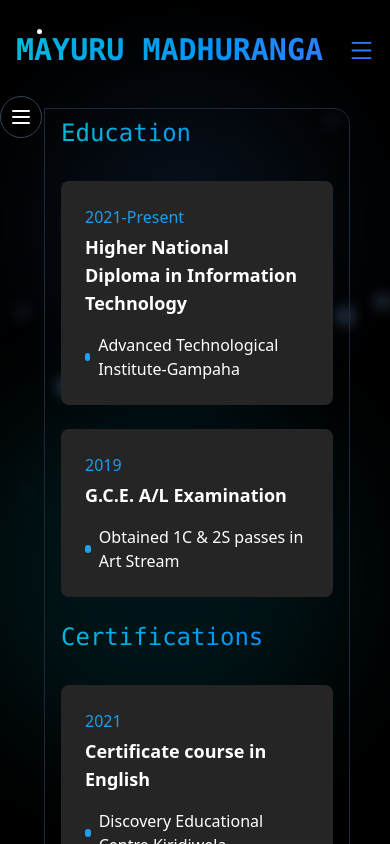
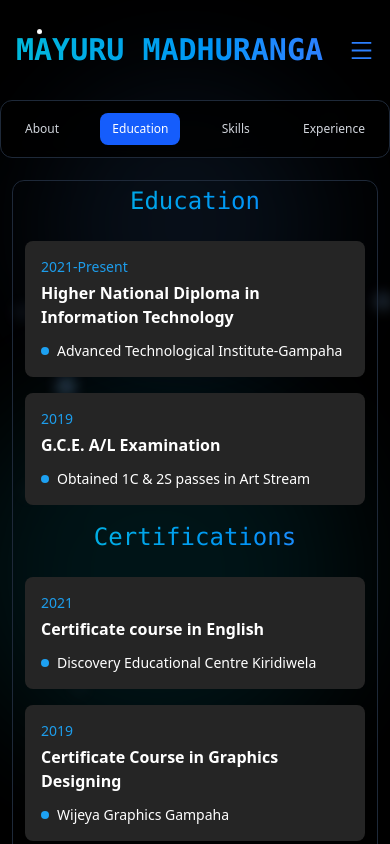
Before and after one commit to Mayuru0/Portfolio-Projcet--Next-Js, a Next.js app: page /about/education in a window 390 px wide. Shown: the top 844 px of the page. Built offline with nearby package versions, Linux system fonts and the light colour scheme.

Commit message:
sider bar and mobile responsive fix

```diff
--- a/src/Components/Common/NavBar.tsx
+++ b/src/Components/Common/NavBar.tsx
@@ -1,45 +1,73 @@
-'use client';
+"use client";
 
-import React, { useState } from 'react';
-import { AiOutlineClose, AiOutlineMenu } from 'react-icons/ai';
-import Link from 'next/link';
-import { usePathname } from 'next/navigation';
-import Head from 'next/head';
+import React, { useState, useEffect } from "react";
+import { AiOutlineClose, AiOutlineMenu } from "react-icons/ai";
+import Link from "next/link";
+import { usePathname } from "next/navigation";
+import Head from "next/head";
 
 const Navbar: React.FC = () => {
   const [nav, setNav] = useState(false);
+  const [scrolled, setScrolled] = useState(false);
   const pathname = usePathname();
 
   const handleNav = () => {
     setNav(!nav);
   };
 
+  // Listen for scroll to change background color
+  useEffect(() => {
+    const handleScroll = () => {
+      if (window.scrollY > 50) {
+        setScrolled(true);
+      } else {
+        setScrolled(false);
+      }
+    };
+
+    window.addEventListener("scroll", handleScroll);
+
+    return () => {
+      window.removeEventListener("scroll", handleScroll);
+    };
+  }, []);
+
   const navLinks = [
-    { name: 'Home', path: '/' },
-    { name: 'Services', path: '/services' },
-    { name: 'About', path: '/about/aboutme' },
-    { name: 'Project', path: '/project' },
-    { name: 'Contact', path: '/contact' },
+    { name: "Home", path: "/" },
+    { name: "Services", path: "/services" },
+    { name: "About", path: "/about/aboutme" },
+    { name: "Project", path: "/project" },
+    { name: "Contact", path: "/contact" },
   ];
 
   return (
     <>
       <Head>
         <title>Home | Mayuru Maduranga</title>
-  <meta name="description" content="Welcome to my portfolio. I'm a full-stack developer passionate about building modern web applications." />
+        <meta
+          name="description"
+          content="Welcome to my portfolio. I'm a full-stack developer passionate about building modern web applications."
+        />
       </Head>
-    <div className='bg-black h-[100px] text-gray-400 max-w-[1200px] mx-auto flex justify-between items-center px-4'>
-      <h1 className='text-3xl font-bold primary font-mono'>
-        <Link href='/'>MAYURU MADHURANGA</Link>
+
+      <div
+        className={`sticky top-0 z-50 h-[100px] text-gray-400 max-w-[1200px] mx-auto flex justify-between items-center px-4 transition-all duration-300 ${
+          scrolled
+            ? " backdrop-blur-md rounded-b-lg"
+            : "bg-transparent"
+        }`}
+      >
+        <h1 className="text-3xl font-bold primary font-mono">
+          <Link href="/">MAYURU MADHURANGA</Link>
         </h1>
 
         {/* Desktop Navigation */}
-      <ul className='hidden md:flex'>
+        <ul className="hidden md:flex">
           {navLinks.map((link) => (
             <li
               key={link.name}
               className={`p-5 hover:text-blue-600 transition duration-300 ${
-              pathname === link.path ? 'text-blue-600 font-bold' : ''
+                pathname === link.path ? "text-blue-600 font-bold" : ""
               }`}
             >
               <Link href={link.path}>{link.name}</Link>
@@ -48,23 +76,28 @@ const Navbar: React.FC = () => {
         </ul>
 
         {/* Mobile Menu Icon */}
-      <div onClick={handleNav} className='block md:hidden cursor-pointer text-blue-500 '>
+        <div
+          onClick={handleNav}
+          className="block md:hidden cursor-pointer text-blue-500 "
+        >
           {nav ? <AiOutlineClose size={25} /> : <AiOutlineMenu size={25} />}
         </div>
 
         {/* Mobile Navigation */}
         <div
           className={`fixed h-full left-0 top-0 w-[60%] bg-black/90 z-20 ease-in-out duration-500 ${
-          nav ? 'left-0' : 'left-[-100%]'
+            nav ? "left-0" : "left-[-100%]"
           }`}
         >
-        <h1 className='text-3xl font-bold text-blue-500 m-4'>Mayuru Madhuranga</h1>
-        <ul className='pt-8 text-2xl'>
+          <h1 className="text-3xl font-bold text-blue-500 m-4">
+            Mayuru Madhuranga
+          </h1>
+          <ul className="pt-8 text-2xl">
             {navLinks.map((link) => (
               <li
                 key={link.name}
                 className={`p-5 hover:text-blue-600 transition duration-300 ${
-                pathname === link.path ? 'text-blue-600 font-bold' : ''
+                  pathname === link.path ? "text-blue-600 font-bold" : ""
                 }`}
               >
                 <Link href={link.path} onClick={() => setNav(false)}>
--- a/src/Components/about/AboutMe.tsx
+++ b/src/Components/about/AboutMe.tsx
@@ -4,54 +4,59 @@ import Image from "next/image";
 import React, { useEffect } from "react";
 import AOS from "aos";
 import "aos/dist/aos.css";
+
 export default function AboutMe() {
   useEffect(() => {
     AOS.init({
-      duration: 1000, // Animation duration in milliseconds
-      once: true, // Animation happens only once
-      easing: "ease-in-out", // Animation easing
+      duration: 1000,
+      once: true,
+      easing: "ease-in-out",
     });
   }, []);
+
   const personalInfo = {
     name: "Mayuru Madhuranga",
     age: 25,
-    from: "79,Maryland Wathurugama",
+    from: "No 79,Maryland Wathurugama",
     languages: ["Sinhala", "English"],
     interests: ["Programming", "Video Editing"],
     hobbies: ["Coding", "Gaming", "Videography", "Traveling"],
   };
 
   return (
-    <div className="min-h-screen bg-transparent border border-gray-800 rounded-r-2xl text-white flex flex-col p-4 md:p-8 lg:p-12 mt-2">
-      <div className="max-w-5xl mx-auto">
+    <div className="min-h-screen bg-transparent border border-gray-800 rounded-xl md:rounded-r-2xl text-white flex flex-col p-3 sm:p-6 md:p-8 lg:p-12 mt-20 md:mt-2 ">
+      <div className="max-w-5xl mx-auto w-full">
         {/* Heading */}
-        <h1 className="text-4xl font-bold mb-8 primary animate-bounce">
+        <h1 className="text-2xl sm:text-3xl md:text-4xl font-bold mb-6 sm:mb-8 primary animate-bounce text-center sm:text-left">
           About Me
         </h1>
 
         {/* Profile Section */}
-        <div className="flex flex-col md:flex-row items-center md:items-start mb-12 gap-6">
+        <div className="flex flex-col md:flex-row items-center md:items-start mb-8 sm:mb-12 gap-4 sm:gap-6">
           {/* Profile Image */}
-          <div className="w-48 h-48 rounded-full overflow-hidden border-2 border-gray-700">
+          <div className="w-32 h-32 sm:w-40 sm:h-40 md:w-48 md:h-48 rounded-full overflow-hidden border-2 border-gray-700 flex-shrink-0">
             <Image
               src="https://res.cloudinary.com/dy972wrlb/image/upload/v1741633214/Portfolio%20%20%28React%20Js%29/lr88uy5trjaefcxsdjjj.png"
               alt="Profile Picture"
               width={192}
               height={192}
-              className="object-cover"
+              className="object-cover "
             />
           </div>
 
           {/* Personal Info */}
-          <div className="flex-1 " data-aos="fade-left">
-            <h2 className="text-2xl font-semibold" data-aos="fade-up">
+          <div className="flex-1 text-center md:text-left" data-aos="fade-left">
+            <h2
+              className="text-xl sm:text-2xl font-semibold"
+              data-aos="fade-up"
+            >
               {personalInfo.name}
             </h2>
-            <p className="text-lg text-gray-400 mb-4 animate-pulse">
+            <p className="text-base sm:text-lg text-gray-400 mb-3 sm:mb-4 animate-pulse">
               Fullstack Developer | MERN Stack Developer
             </p>
 
-            <div className="grid grid-cols-1 md:grid-cols-2 gap-4 text-gray-300">
+            <div className="grid grid-cols-1 sm:grid-cols-2 gap-2 sm:gap-4 text-sm sm:text-base text-gray-300">
               <p>
                 <span className="font-semibold primary">Age:</span>{" "}
                 {personalInfo.age}
@@ -60,7 +65,7 @@ export default function AboutMe() {
                 <span className="font-semibold primary">From:</span>{" "}
                 {personalInfo.from}
               </p>
-              <p>
+              <p className="sm:col-span-2">
                 <span className="font-semibold primary">Languages:</span>{" "}
                 {personalInfo.languages.join(", ")}
               </p>
@@ -70,13 +75,15 @@ export default function AboutMe() {
 
         {/* Interests & Hobbies */}
         <div
-          className="grid grid-cols-1 md:grid-cols-2 gap-8 "
+          className="grid grid-cols-1 md:grid-cols-2 gap-6 sm:gap-8"
           data-aos="fade-left"
         >
           {/* Interests */}
           <section>
-            <h3 className="text-2xl font-semibold mb-4 primary">Interests</h3>
-            <ul className="list-disc list-inside text-gray-300 leading-relaxed">
+            <h3 className="text-xl sm:text-2xl font-semibold mb-3 sm:mb-4 primary">
+              Interests
+            </h3>
+            <ul className="list-disc list-inside text-sm sm:text-base text-gray-300 leading-relaxed space-y-1">
               {personalInfo.interests.map((interest, index) => (
                 <li key={index}>{interest}</li>
               ))}
@@ -85,8 +92,10 @@ export default function AboutMe() {
 
           {/* Hobbies */}
           <section>
-            <h3 className="text-2xl font-semibold mb-4 primary">Hobbies</h3>
-            <ul className="list-disc list-inside text-gray-300 leading-relaxed">
+            <h3 className="text-xl sm:text-2xl font-semibold mb-3 sm:mb-4 primary">
+              Hobbies
+            </h3>
+            <ul className="list-disc list-inside text-sm sm:text-base text-gray-300 leading-relaxed space-y-1">
               {personalInfo.hobbies.map((hobby, index) => (
                 <li key={index}>{hobby}</li>
               ))}
@@ -95,50 +104,67 @@ export default function AboutMe() {
         </div>
 
         {/* My Journey Section */}
-        <section className="mt-12" data-aos="fade-up">
+        <section className="mt-8 sm:mt-12" data-aos="fade-up">
           <h3
-            className="text-2xl font-semibold mb-4 primary"
+            className="text-xl sm:text-2xl font-semibold mb-3 sm:mb-4 primary"
             data-aos="fade-up"
           >
             My Journey
           </h3>
-          <p className="text-gray-300 leading-relaxed mb-4 text-justify">
-            I&apos;m a committed and capable student currently pursuing a Higher
-            National Diploma in Information Technology. As a passionate and
-            skilled Full-Stack Developer, I specialize in building responsive
-            web applications using the MERN stack and Next.js, and developing
-            cross-platform desktop applications using Rust and Tauri.js.
+          <div className="space-y-3 sm:space-y-4 text-sm sm:text-base text-gray-300 leading-relaxed text-justify">
+            <p>
+              I&apos;m a committed and capable student currently pursuing a{" "}
+              <strong>Higher National Diploma in Information Technology</strong>
+              . As a passionate and skilled{" "}
+              <strong>Full-Stack Developer</strong>, I specialize in building
+              responsive web applications using the <strong>MERN stack</strong>{" "}
+              and <strong>Next.js</strong>, developing cross-platform desktop
+              applications using <strong>Rust</strong> and{" "}
+              <strong>Tauri.js</strong>, and creating mobile applications using{" "}
+              <strong>React Native</strong>.
             </p>
-          <p className="text-gray-300 leading-relaxed mb-4 text-justify">
-            I have 6 months of hands-on internship experience and over 1 year of
-            self-driven project development, where I actively used GitHub for
+            <p>
+              I have <strong>6 months</strong> of hands-on internship experience
+              and over <strong>1 year</strong> of self-driven project
+              development, where I actively used <strong>GitHub</strong> for
               version control, collaboration, and code management. My backend
-            development experience includes Node.js, Express.js, and basic
-            knowledge of NestJS, along with using Firebase for backend services.
-            Additionally, I have implemented image uploading functionality using
-            Cloudinary.
+              development experience includes <strong>Node.js</strong>,{" "}
+              <strong>Express.js</strong>, and basic knowledge of{" "}
+              <strong>NestJS</strong>, along with using{" "}
+              <strong>Firebase</strong> for backend services. Additionally, I
+              have implemented image uploading functionality using{" "}
+              <strong>Cloudinary</strong>.
             </p>
-          <p className="text-gray-300 leading-relaxed mb-4 text-justify">
-            My development journey includes working with JavaScript, TypeScript,
-            and Redux, as well as implementing JWT authentication and optimizing
-            both MongoDB and MySQL databases for better performance and
-            scalability.
+            <p>
+              My development journey includes working with{" "}
+              <strong>JavaScript</strong>, <strong>TypeScript</strong>, and{" "}
+              <strong>Redux</strong>, as well as implementing{" "}
+              <strong>JWT authentication</strong> and optimizing both{" "}
+              <strong>MongoDB</strong> and <strong>MySQL</strong> databases for
+              better performance and scalability.
             </p>
-          <p className="text-gray-300 leading-relaxed mb-4 text-justify">
-            I&apos;ve also gained experience in Docker for containerizing
-            applications, and implemented CI/CD pipelines using GitHub Actions
-            to automate build, test, and deployment workflows. Furthermore, I&apos;ve
-            deployed and managed applications on AWS EC2 and AWS Lightsail with Nginx and SSL
-            configurations, ensuring secure and efficient deployment processes.
+            <p>
+              I&apos;ve also gained experience in <strong>Docker</strong> for
+              containerizing applications, and implemented{" "}
+              <strong>CI/CD pipelines</strong> using{" "}
+              <strong>GitHub Actions</strong> to automate build, test, and
+              deployment workflows. Furthermore, I&apos;ve deployed and managed
+              applications on <strong>AWS EC2</strong> and{" "}
+              <strong>AWS Lightsail</strong> with <strong>Nginx</strong> and{" "}
+              <strong>SSL</strong> configurations, ensuring secure and efficient
+              deployment processes.
             </p>
-          <p className="text-gray-300 leading-relaxed text-justify ">
-            I&apos;m passionate about writing clean, efficient, and maintainable
-            code, and I thrive in agile, collaborative development environments.
-            With a solid foundation in multiple programming languages and tools,
-            I&apos;m eager to contribute creative and practical solutions to dynamic,
-            fast-paced teams. Additionally, I aim to pursue a top-up degree to
-            further deepen my technical expertise and career growth.
+            <p>
+              I&apos;m passionate about writing clean, efficient, and
+              maintainable code, and I thrive in{" "}
+              <strong>agile, collaborative development environments</strong>.
+              With a solid foundation in multiple programming languages and
+              tools, I&apos;m eager to contribute creative and practical
+              solutions to dynamic, fast-paced teams. Additionally, I aim to
+              pursue a <strong>top-up degree</strong> to further deepen my
+              technical expertise and career growth.
             </p>
+          </div>
         </section>
       </div>
     </div>
--- a/src/Components/about/Common/AboutLayout.tsx
+++ b/src/Components/about/Common/AboutLayout.tsx
@@ -11,21 +11,19 @@ interface AboutLayoutProps {
 const AboutLayout: React.FC<AboutLayoutProps> = ({ children }) => {
   return (
     <div className="relative min-h-screen bg-transparent overflow-hidden">
-
       {/* Background particles */}
       <Particles />
 
       {/* Content layer */}
       <div className="relative z-10 flex flex-col items-center">
-        <div className="flex px-10 w-full max-w-7xl">
+        <div className="flex flex-col md:flex-row px-3 sm:px-6 lg:px-10 w-full max-w-7xl">
           <AboutSideBar />
 
-          <main className="flex-1 ml-1 flex items-center">
+          <main className="flex-1 md:ml-1 flex items-center w-full">
             {children}
           </main>
         </div>
       </div>
-
     </div>
   );
 };
--- a/src/Components/about/Common/AboutSideBar.tsx
+++ b/src/Components/about/Common/AboutSideBar.tsx
@@ -1,48 +1,58 @@
 "use client";
 import { useRouter, usePathname } from "next/navigation";
-import { useState } from "react";
-import { Menu, X } from "lucide-react"; // Icons for mobile toggle
 
 interface SideBar {
   href: string;
   label: string;
+  shortLabel: string; // Mobile එකට කෙටි label එකක්
 }
 
 const sideBarLinks: SideBar[] = [
-  { href: "aboutme", label: "About Me" },
-  { href: "education", label: "Education" },
-  { href: "skills", label: "Skills" },
-  { href: "workExperience", label: "Work Experience" },
+  { href: "aboutme", label: "About Me", shortLabel: "About" },
+  { href: "education", label: "Education", shortLabel: "Education" },
+  { href: "skills", label: "Skills", shortLabel: "Skills" },
+  { href: "workExperience", label: "Work Experience", shortLabel: "Experience" },
 ];
 
 const AboutSideBar = () => {
   const router = useRouter();
-  const pathname = usePathname() || "/about/aboutme"; // Default path
-  const [isOpen, setIsOpen] = useState(false); // Mobile sidebar toggle
+  const pathname = usePathname() || "/about/aboutme";
 
   const handleNavClick = (href: string) => {
     router.push(`/about/${href}`);
-    setIsOpen(false); // Close sidebar after selecting a link (for mobile)
   };
 
   return (
     <>
-      {/* Mobile Toggle Button */}
-      <button
-        className="md:hidden fixed top-4 left-4 z-50 bg-black p-2 rounded-full border border-gray-700 text-white  mt-20 -ml-4"
-        onClick={() => setIsOpen(!isOpen)}
-      >
-        {isOpen ? <X size={24} /> : <Menu size={24} />}
-      </button>
+      {/* Mobile Header Navigation - ඉහලට තියෙන navigation */}
+      <div className="fixed left-0 w-full z-50 md:hidden mb-4">
+  <div className="bg-black/80 backdrop-blur-sm border border-gray-800 rounded-xl p-3 z-40">
+    <div className="flex justify-between items-center gap-1 overflow-x-auto scrollbar-hide">
+      {sideBarLinks.map((link) => {
+        const isActive = pathname.includes(link.href);
+        return (
+          <button
+            key={link.href}
+            onClick={() => handleNavClick(link.href)}
+            className={`transition-all duration-300 text-xs font-medium px-3 py-2 rounded-lg flex-shrink-0 whitespace-nowrap ${
+              isActive
+                ? "text-white bg-blue-600"
+                : "text-gray-300 hover:text-white hover:bg-gray-800"
+            }`}
+          >
+            {link.shortLabel}
+          </button>
+        );
+      })}
+    </div>
+  </div>
+</div>
 
-      {/* Sidebar */}
-      <div
-        className={`fixed inset-y-0 left-0 z-40 w-64 bg-black border  border-gray-800 text-white transform transition-transform duration-300 ease-in-out p-4 rounded-l-3xl md:static md:translate-x-0 md:mt-2 ${
-          isOpen ? "translate-x-0" : "-translate-x-full"
-        } md:flex md:flex-col`}
-      >
+
+      {/* Desktop Sidebar - desktop එකේ පැත්තේ තියෙන sidebar */}
+      <div className="hidden  md:flex md:flex-col w-64 bg-black border border-gray-800 text-white p-4 rounded-l-3xl md:mt-2">
         {/* Navigation */}
-        <nav className="flex flex-col space-y-10 mt-6 flex-grow ">
+        <nav className="flex flex-col space-y-10 mt-6 flex-grow">
           {sideBarLinks.map((link) => {
             const isActive = pathname.includes(link.href);
             return (
@@ -61,14 +71,6 @@ const AboutSideBar = () => {
           })}
         </nav>
       </div>
-
-      {/* Background Overlay for Mobile */}
-      {isOpen && (
-        <div
-          className="fixed inset-0 bg-black bg-opacity-50 z-30 md:hidden"
-          onClick={() => setIsOpen(false)}
-        />
-      )}
     </>
   );
 };
--- a/src/Components/about/Education.tsx
+++ b/src/Components/about/Education.tsx
@@ -1,25 +1,34 @@
 import Link from "next/link";
 import React from "react";
-import{CertificationsDetails,educationDetails} from "@/Data/Education"
-
+import { CertificationsDetails, educationDetails } from "@/Data/Education";
 
 const Education = () => {
   return (
-    <div className="border border-gray-800 rounded-r-2xl text-white flex flex-col p-4 sm:p-6 md:p-8 lg:p-12 mt-2">
+    <div className="border border-gray-800 rounded-xl md:rounded-r-2xl text-white flex flex-col p-3 sm:p-6 md:p-8 lg:p-12  w-full mt-20 md:mt-2">
       {/* Education Section */}
-      <div className="space-y-8">
-        <h1 className="text-2xl sm:text-3xl font-mono mb-6 bg-gradient-to-r from-cyan-500 to-blue-500 bg-clip-text text-transparent animate-bounce" data-aos="fade-up">
+      <div className="space-y-6 sm:space-y-8">
+        <h1
+          className="text-2xl sm:text-3xl font-mono mb-4 sm:mb-6 bg-gradient-to-r from-cyan-500 to-blue-500 bg-clip-text text-transparent animate-bounce text-center md:text-left"
+          data-aos="fade-up"
+        >
           Education
         </h1>
 
-        <div className="grid grid-cols-1 md:grid-cols-2 gap-6" data-aos="zoom-out-up">
+        <div className="grid grid-cols-1 lg:grid-cols-2 gap-4 sm:gap-6" data-aos="zoom-out-up">
           {educationDetails.map((edu, index) => (
-            <div key={index} className="bg-[#252525] rounded-lg p-6 relative">
-              <div className="text-[#1da1f2] animate-pulse">{edu.year}</div>
-              <h2 className="text-lg font-semibold mt-1 ">{edu.title}</h2>
-              <div className="mt-4 flex items-center">
-                <div className="w-2 h-2 rounded-full bg-[#1da1f2] mr-2"></div>
-                <Link href={edu.link} className="cursor-pointer hover:text-blue-600 hover:underline">
+            <div key={index} className="bg-[#252525] rounded-lg p-4 sm:p-6 relative">
+              <div className="text-[#1da1f2] animate-pulse text-sm sm:text-base">
+                {edu.year}
+              </div>
+              <h2 className="text-base sm:text-lg font-semibold mt-1">
+                {edu.title}
+              </h2>
+              <div className="mt-3 sm:mt-4 flex items-center">
+                <div className="w-2 h-2 rounded-full bg-[#1da1f2] mr-2 flex-shrink-0"></div>
+                <Link
+                  href={edu.link}
+                  className="cursor-pointer hover:text-blue-600 hover:underline text-sm sm:text-base break-words"
+                >
                   {edu.institute}
                 </Link>
               </div>
@@ -29,19 +38,29 @@ const Education = () => {
       </div>
 
       {/* Certifications Section */}
-      <div className="space-y-8 mt-8">
-        <h1 className="text-2xl sm:text-3xl font-mono mb-6 bg-gradient-to-r from-cyan-500 to-blue-500 bg-clip-text text-transparent animate-bounce" data-aos="fade-up">
+      <div className="space-y-6 sm:space-y-8 mt-6 sm:mt-8">
+        <h1
+          className="text-2xl sm:text-3xl font-mono mb-4 sm:mb-6 bg-gradient-to-r from-cyan-500 to-blue-500 bg-clip-text text-transparent animate-bounce text-center md:text-left"
+          data-aos="fade-up"
+        >
           Certifications
         </h1>
 
-        <div className="grid grid-cols-1 md:grid-cols-2 gap-6" data-aos="zoom-out-up">
+        <div className="grid grid-cols-1 lg:grid-cols-2 gap-4 sm:gap-6" data-aos="zoom-out-up">
           {CertificationsDetails.map((cert, index) => (
-            <div key={index} className="bg-[#252525] rounded-lg p-6 relative">
-              <div className="text-[#1da1f2] animate-pulse">{cert.year}</div>
-              <h2 className="text-lg font-semibold mt-1">{cert.title}</h2>
-              <div className="mt-4 flex items-center">
-                <div className="w-2 h-2 rounded-full bg-[#1da1f2] mr-2"></div>
-                <Link href={cert.link} className="cursor-pointer hover:text-blue-600 hover:underline">
+            <div key={index} className="bg-[#252525] rounded-lg p-4 sm:p-6 relative">
+              <div className="text-[#1da1f2] animate-pulse text-sm sm:text-base">
+                {cert.year}
+              </div>
+              <h2 className="text-base sm:text-lg font-semibold mt-1">
+                {cert.title}
+              </h2>
+              <div className="mt-3 sm:mt-4 flex items-center">
+                <div className="w-2 h-2 rounded-full bg-[#1da1f2] mr-2 flex-shrink-0"></div>
+                <Link
+                  href={cert.link}
+                  className="cursor-pointer hover:text-blue-600 hover:underline text-sm sm:text-base break-words"
+                >
                   {cert.institute}
                 </Link>
               </div>
```
Also changed, not shown: src/Components/about/Skills.tsx (+30 -23 lines), src/Components/about/WorkExperience.tsx (+14 -11 lines). Lines whose indentation alone changed are shown as unchanged.
